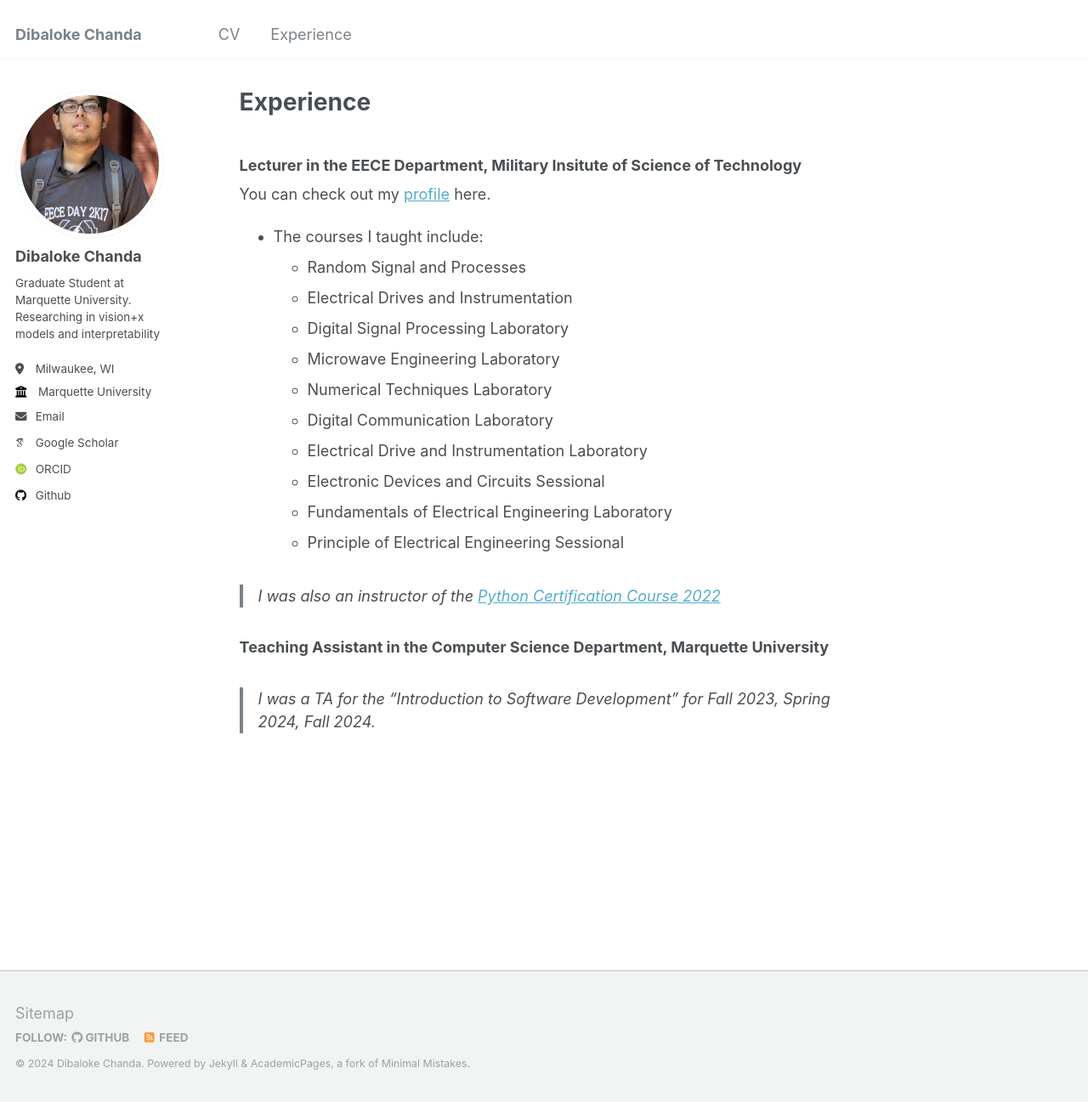
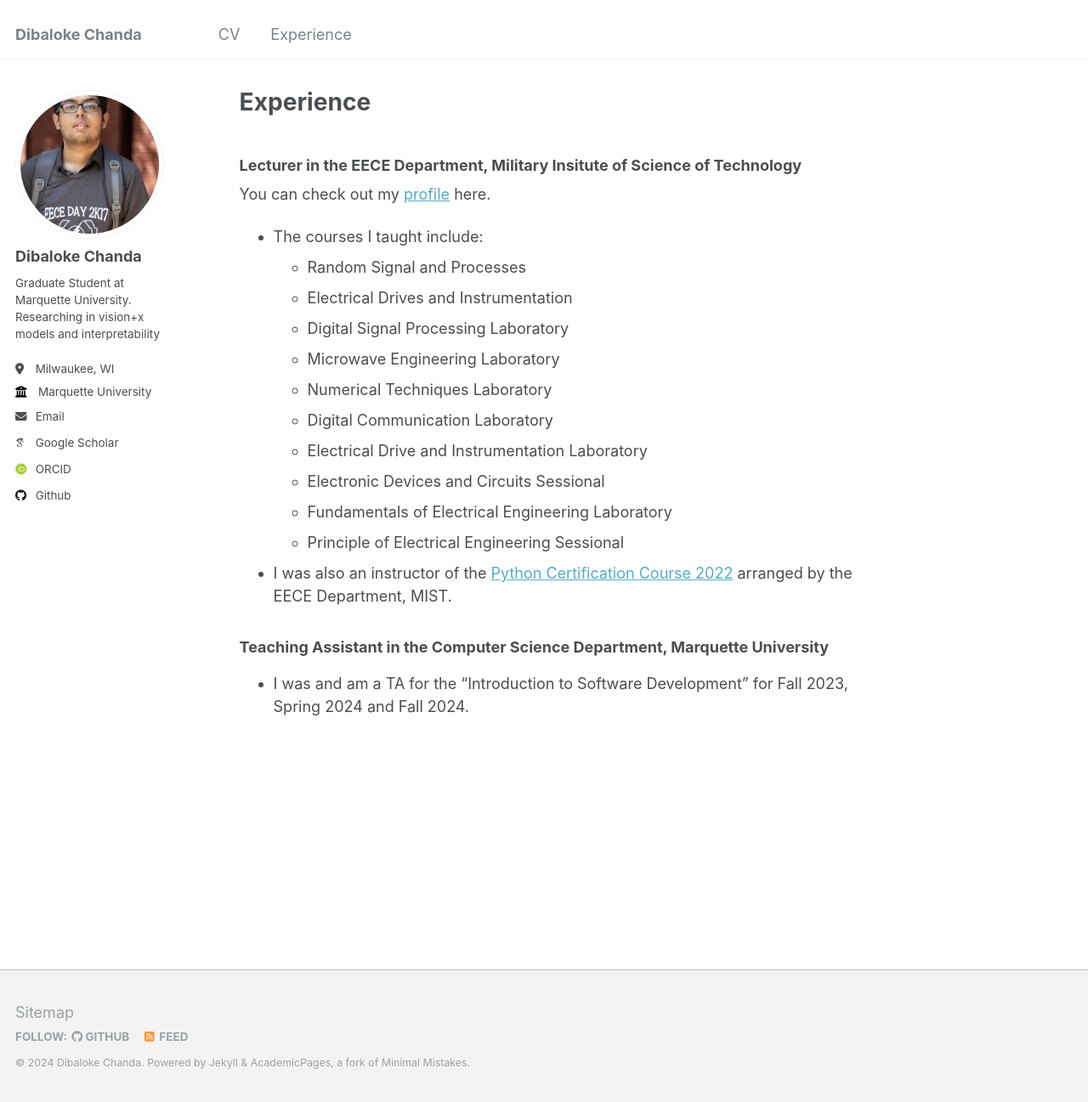
Before and after one commit to dibaloke/dibaloke.github.io, a Jekyll site: the page built from _pages/markdown.md, in a window 1280 px wide and 1297 px high. Shown: the whole window at 85% size. Built offline with Jekyll 4.4.1, drawn with Linux system fonts in a browser that asks for light colours; some web fonts are replaced.

Commit message:
Update markdown.md

```diff
--- a/_pages/markdown.md
+++ b/_pages/markdown.md
@@ -20,7 +20,7 @@ You can check out my [profile](https://mist.ac.bd/department/eece/facultyMembers
   - Fundamentals of Electrical Engineering Laboratory
   - Principle of Electrical Engineering Sessional
 
-> I was also an instructor of the [Python Certification Course 2022](https://eece.gitbook.io/python-certification-course-2022)
+- I was also an instructor of the [Python Certification Course 2022](https://eece.gitbook.io/python-certification-course-2022) arranged by the EECE Department, MIST.
 
 ### Teaching Assistant in the Computer Science Department, Marquette University
-> I was a TA for the "Introduction to Software Development" for Fall 2023, Spring 2024, Fall 2024.
+-  I was and am a TA for the "Introduction to Software Development" for Fall 2023, Spring 2024 and Fall 2024.
```
